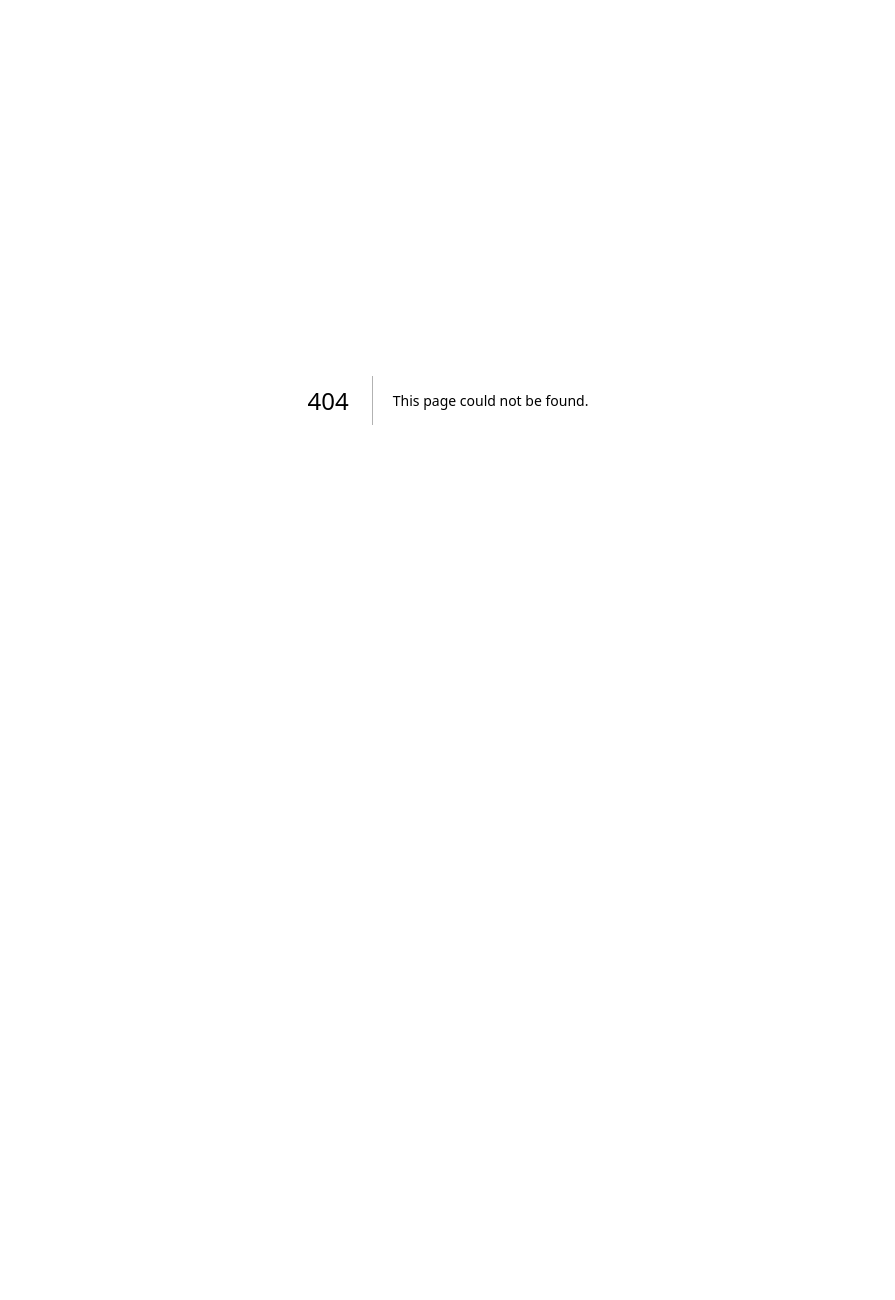
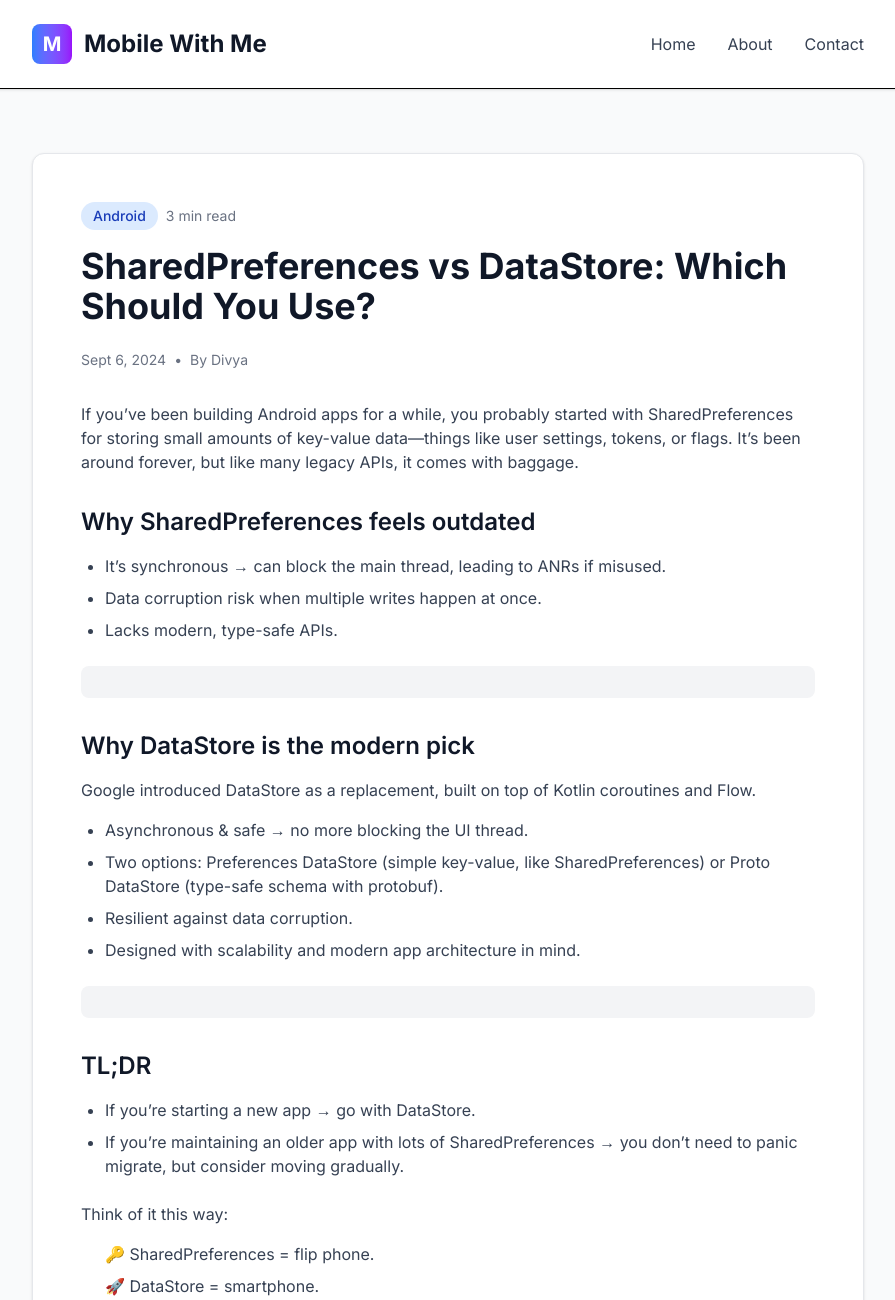
Before and after one commit to djain2405/mobile-with-me-blog, a Next.js app: page /posts/shared-preferences-datastore in a window 1280 px wide. Before the commit this address had no page. Shown: the top 1300 px of the page, without its empty margins (192-1087 px from the left). Before the commit the page ends 800 px from the top, so only its background shows below. Built offline with nearby package versions, Linux system fonts and the light colour scheme.

Commit message:
blog post for jetpack datastore

```diff
--- a/src/app/page.tsx
+++ b/src/app/page.tsx
@@ -29,23 +29,8 @@ const blogPosts = [
     excerpt: "Why DataStore is the modern, async, and safer choice for Android apps...",
     category: "Android Development",
     readTime: "4 min read",
-    date: "2025-08-16"
-  },
-  {
-    id: 4,
-    title: "Async vs Sync Explained with One Visual",
-    excerpt: "Still mixing them up? This bite-sized visual makes it crystal clear...",
-    category: "iOS & Android",
-    readTime: "2 min read",
-    date: "2025-08-15"
-  },
-  {
-    id: 5,
-    title: "3 Mistakes I Made as a Junior Mobile Dev",
-    excerpt: "From skipping tests to ignoring warnings — and what I'd do differently...",
-    category: "Career Growth",
-    readTime: "5 min read",
-    date: "2025-08-14"
+    date: "2025-09-06",
+    slug: "shared-preferences-datastore"
   }
 ]
 
--- /dev/null
+++ b/src/app/posts/shared-preferences-datastore/page.tsx
@@ -0,0 +1,145 @@
+import Link from 'next/link'
+
+export default function SharedPreferencesDataStorePost() {
+  return (
+    <div className="min-h-screen bg-gray-50">
+      {/* Header */}
+      <header className="bg-white shadow-sm border-b">
+        <div className="max-w-4xl mx-auto px-4 sm:px-6 lg:px-8">
+          <div className="flex justify-between items-center py-6">
+            <div className="flex items-center space-x-3">
+              <div className="w-10 h-10 bg-gradient-to-r from-blue-500 to-purple-600 rounded-lg flex items-center justify-center">
+                <span className="text-white font-bold text-xl">M</span>
+              </div>
+              <Link href="/" className="text-2xl font-bold text-gray-900">Mobile With Me</Link>
+            </div>
+            <nav className="hidden md:flex space-x-8">
+              <Link href="/" className="text-gray-700 hover:text-blue-600 transition-colors">Home</Link>
+              <Link href="/about" className="text-gray-700 hover:text-blue-600 transition-colors">About</Link>
+              <Link href="/contact" className="text-gray-700 hover:text-blue-600 transition-colors">Contact</Link>
+            </nav>
+          </div>
+        </div>
+      </header>
+
+      {/* Blog Post Content */}
+      <main className="max-w-4xl mx-auto px-4 sm:px-6 lg:px-8 py-16">
+        <article className="bg-white rounded-xl shadow-sm border border-gray-200 p-8 md:p-12">
+          {/* Post Header */}
+          <header className="mb-8">
+            <div className="flex items-center gap-2 mb-4">
+              <span className="px-3 py-1 bg-blue-100 text-blue-800 text-sm font-medium rounded-full">
+                Android
+              </span>
+              <span className="text-sm text-gray-500">3 min read</span>
+            </div>
+            <h1 className="text-3xl md:text-4xl font-bold text-gray-900 mb-4">
+              SharedPreferences vs DataStore: Which Should You Use?
+            </h1>
+            <div className="flex items-center mt-6 text-sm text-gray-500">
+              <span>Sept 6, 2024</span>
+              <span className="mx-2">•</span>
+              <span>By Divya</span>
+            </div>
+          </header>
+
+          {/* Post Content */}
+          <div className="prose prose-lg max-w-none">
+            <p className="text-gray-700 mb-6">
+              If you’ve been building Android apps for a while, you probably started with SharedPreferences for storing small amounts of key-value data—things like user settings, tokens, or flags. It’s been around forever, but like many legacy APIs, it comes with baggage.
+            </p>
+
+            <h2 className="text-2xl font-semibold text-gray-900 mt-8 mb-4">Why SharedPreferences feels outdated</h2>
+            {/* <p className="text-gray-700 mb-4">
+            Why SharedPreferences feels outdated
+            </p> */}
+            <ul className="list-disc pl-6 mb-6 text-gray-700 space-y-2">
+              <li>It’s synchronous → can block the main thread, leading to ANRs if misused.</li>
+              <li>Data corruption risk when multiple writes happen at once.</li>
+              <li>Lacks modern, type-safe APIs.</li>
+            </ul>
+
+            <div className="bg-gray-100 rounded-lg p-4 mb-6">
+              <pre className="text-sm text-gray-800 overflow-x-auto">
+              </pre>
+            </div>
+
+            <h2 className="text-2xl font-semibold text-gray-900 mt-8 mb-4">Why DataStore is the modern pick</h2>
+            <p className="text-gray-700 mb-4">
+              Google introduced DataStore as a replacement, built on top of Kotlin coroutines and Flow.
+            </p>
+            <ul className="list-disc pl-6 mb-6 text-gray-700 space-y-2">
+              <li>Asynchronous & safe → no more blocking the UI thread.</li>
+              <li>Two options: Preferences DataStore (simple key-value, like SharedPreferences) or Proto DataStore (type-safe schema with protobuf).</li>
+              <li>Resilient against data corruption.</li>
+              <li>Designed with scalability and modern app architecture in mind.</li>
+            </ul>
+
+            <div className="bg-gray-100 rounded-lg p-4 mb-6">
+              <pre className="text-sm text-gray-800 overflow-x-auto">
+              </pre>
+            </div>
+
+            <h2 className="text-2xl font-semibold text-gray-900 mt-8 mb-4">TL;DR</h2>
+            {/* <p className="text-gray-700 mb-4">
+            Google introduced DataStore as a replacement, built on top of Kotlin coroutines and Flow.
+            </p> */}
+            <ul className="list-disc pl-6 mb-6 text-gray-700 space-y-2">
+              <li>If you’re starting a new app → go with DataStore.</li>
+              <li>If you’re maintaining an older app with lots of SharedPreferences → you don’t need to panic migrate, but consider moving gradually.</li>
+            </ul>
+
+            <p className="text-gray-700 mb-4">
+              Think of it this way:
+            </p>
+            <ul className="list-disc pl-6 mb-6 text-gray-700 space-y-2">
+              <ul>🔑 SharedPreferences = flip phone.</ul>
+              <ul>🚀 DataStore = smartphone.</ul>
+            </ul>
+
+            <p className="text-gray-700 mb-4">
+              Both still “work,” but only one really makes sense in 2025.
+            </p>
+          </div>
+
+          {/* Post Footer */}
+          <footer className="mt-12 pt-8 border-t border-gray-200">
+            <div className="flex flex-col sm:flex-row justify-between items-start sm:items-center gap-4">
+              <div className="flex items-center space-x-4">
+                <span className="text-sm text-gray-500">Share this post:</span>
+                <button className="text-blue-600 hover:text-blue-700">Twitter</button>
+                <button className="text-blue-600 hover:text-blue-700">LinkedIn</button>
+              </div>
+              <Link
+                href="/"
+                className="text-blue-600 hover:text-blue-700 font-medium"
+              >
+                ← Back to all posts
+              </Link>
+            </div>
+          </footer>
+        </article>
+      </main>
+
+      {/* Footer */}
+      <footer className="bg-gray-900 text-white py-12">
+        <div className="max-w-4xl mx-auto px-4 sm:px-6 lg:px-8 text-center">
+          <div className="flex items-center justify-center space-x-3 mb-6">
+            <div className="w-8 h-8 bg-gradient-to-r from-blue-500 to-purple-600 rounded-lg flex items-center justify-center">
+              <span className="text-white font-bold text-sm">M</span>
+            </div>
+            <span className="text-xl font-semibold">Mobile With Me</span>
+          </div>
+          <p className="text-gray-400 mb-6">
+            Bite-sized mobile development tips, delivered fresh every week.
+          </p>
+          <div className="flex justify-center space-x-6 text-sm text-gray-400">
+            <Link href="/privacy" className="hover:text-white transition-colors">Privacy</Link>
+            <Link href="/terms" className="hover:text-white transition-colors">Terms</Link>
+            <Link href="/contact" className="hover:text-white transition-colors">Contact</Link>
+          </div>
+        </div>
+      </footer>
+    </div>
+  )
+}
```
